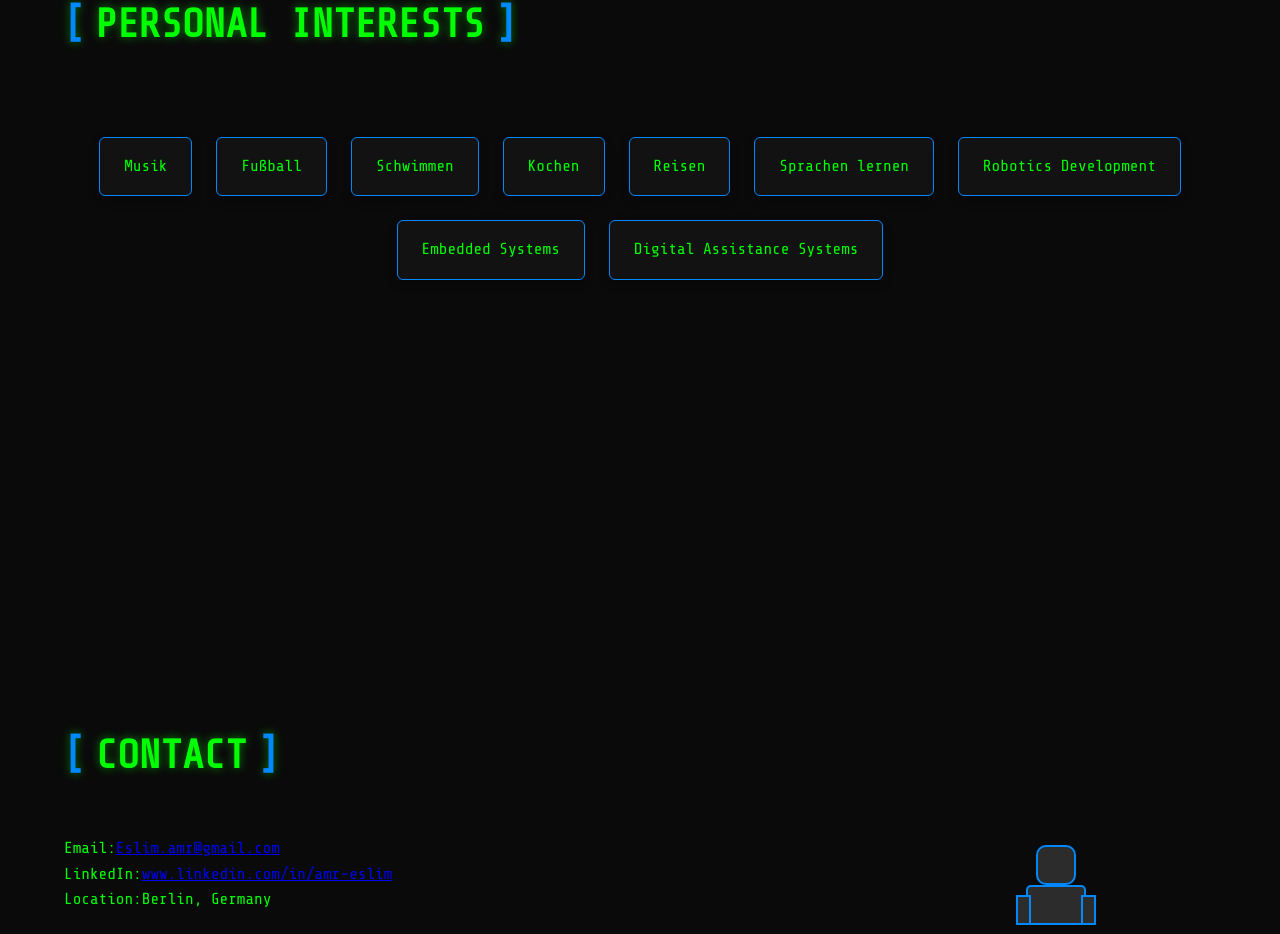
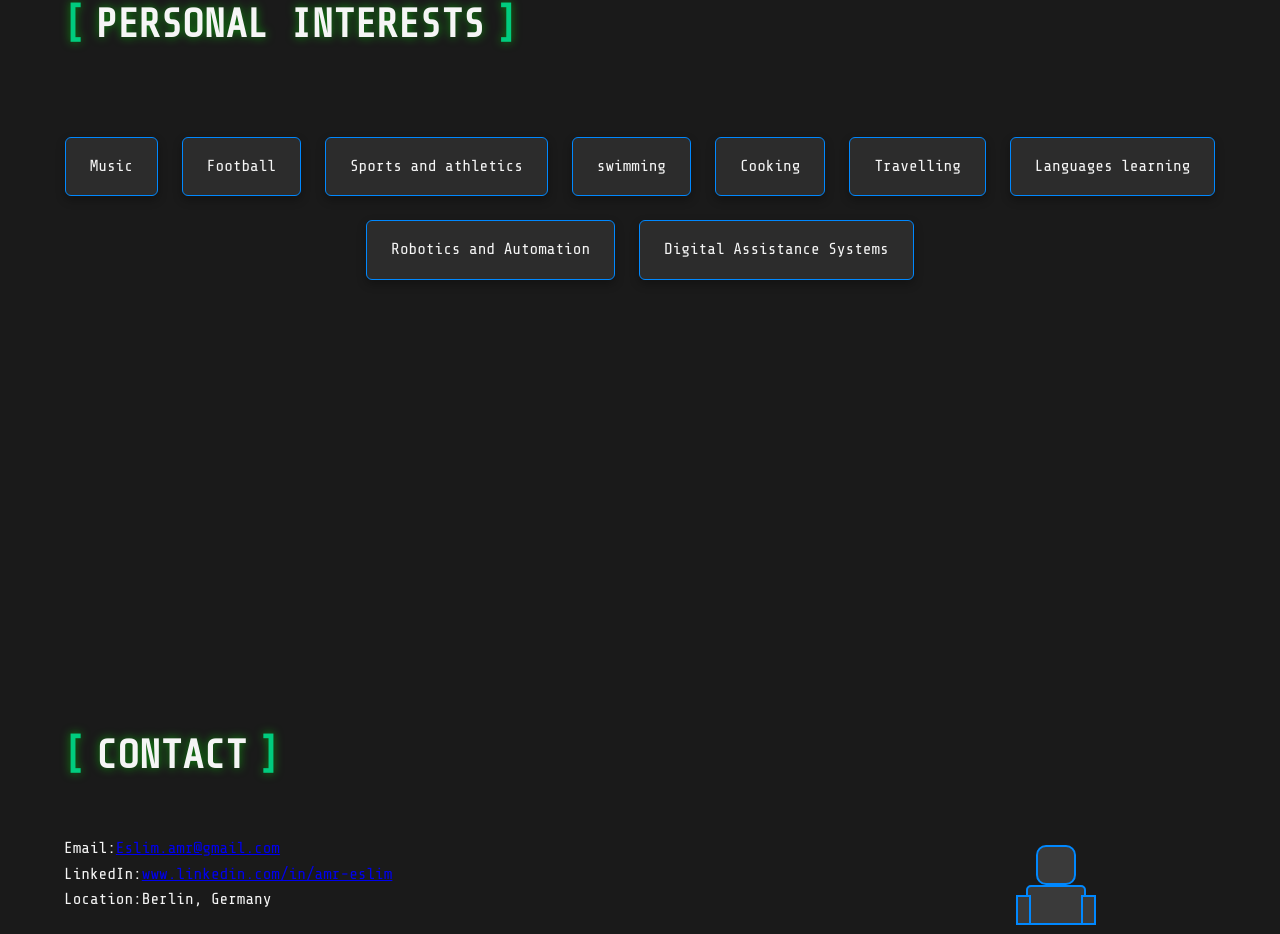
Before and after one commit to AmrEslim/CV, a React (Create React App) app: page / in a window 1280 px wide. Shown: the part 7856-8790 px from the top of the page. Built offline with nearby package versions, Linux system fonts and the light colour scheme.

Commit message:
added sitemap and tags

```diff
--- a/public/index.html
+++ b/public/index.html
@@ -65,6 +65,7 @@
 
     <link rel="canonical" href="https://amreslim.de" />
     <link rel="manifest" href="%PUBLIC_URL%/manifest.json" />
+    <meta name="robots" content="index, follow" />
   </head>
   <body>
     <noscript>You need to enable JavaScript to run this app.</noscript>
--- a/src/components/Interests/Interests.js
+++ b/src/components/Interests/Interests.js
@@ -3,14 +3,14 @@ import './Interests.css';
 
 const Interests = () => {
   const interests = [
-    "Musik",
-    "Fußball",
-    "Schwimmen",
-    "Kochen",
-    "Reisen",
-    "Sprachen lernen",
-    "Robotics Development",
-    "Embedded Systems",
+    "Music",
+    "Football",
+    "Sports and athletics",
+    "swimming",
+    "Cooking",
+    "Travelling",
+    "Languages learning",
+    "Robotics and Automation",
     "Digital Assistance Systems"
   ];
 
--- a/src/index.css
+++ b/src/index.css
@@ -16,6 +16,15 @@
   --robot-primary: #0088ff;
   --robot-secondary: #00aaff;
   --robot-accent: #ff3800;
+
+
+  /* Dark theme (default) */
+  --bg-color: #1a1a1a;
+  --terminal-bg: #2c2c2c;
+  --text-color: #f5f5f5;
+  --accent-color: #00ff9d;
+  --secondary-color: #00cc7e;
+  --chip-color: #3a3a3a;
 
   /* Responsive breakpoints */
   --mobile: 480px;
@@ -311,6 +320,12 @@ body {
 }
 
 /* Responsive styles */
+@media (max-width: 1025px) {
+  .theme-toggle {
+    top: 20px;
+    right: 80px;
+  }
+}
 @media (max-width: 768px) {
   html {
     font-size: 15px;
```
Also changed, not shown: public/robots.txt (added), 1 other file (tests, documents, lock files or other folders).
